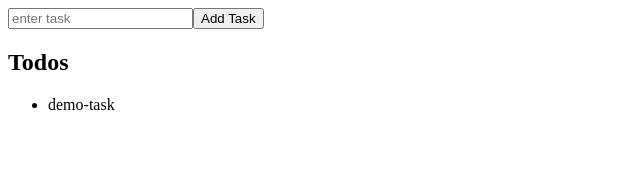
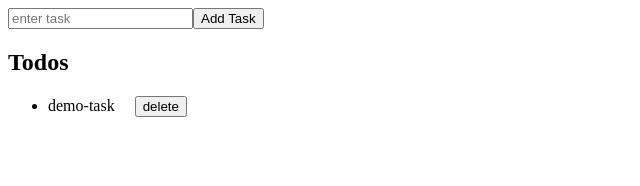
Before and after one commit to YashVerma24299/Redux, a React (Vite) app in the folder Redux_Todo/: page / in a window 1280 px wide. Shown: the top 186 px of the page, without its empty margins (0-640 px from the left). Built offline with nearby package versions, Linux system fonts and the light colour scheme.

Commit message:
Added a functionality to delete a task in list.

```diff
--- a/Redux_Todo/src/components/Todo.jsx
+++ b/Redux_Todo/src/components/Todo.jsx
@@ -1,16 +1,23 @@
-import { useSelector } from "react-redux"
+import { useSelector, useDispatch } from "react-redux"
 import AddForm from "./AddForm";
+import { deleteTodo } from "../features/todo/todoSlice";
 
 export default function Todo(){
     const todos = useSelector((state) => state.todos);
     console.log(todos);
+    const dispatch = useDispatch();
+
+    let handleDelete =(id)=>{
+        console.log("delete", id);
+        dispatch(deleteTodo(id));
+    }
     return(
         <>
             <AddForm/>
             <h2>Todos</h2>
             <ul>
                 {todos.map((todo) => (
-                    <li key={todo.id}>{todo.task}</li>
+                    <li key={todo.id}>{todo.task} &nbsp; &nbsp; <button onClick={()=> handleDelete(todo.id)}>delete</button></li>
                 ))}
             </ul>
         </>
```
